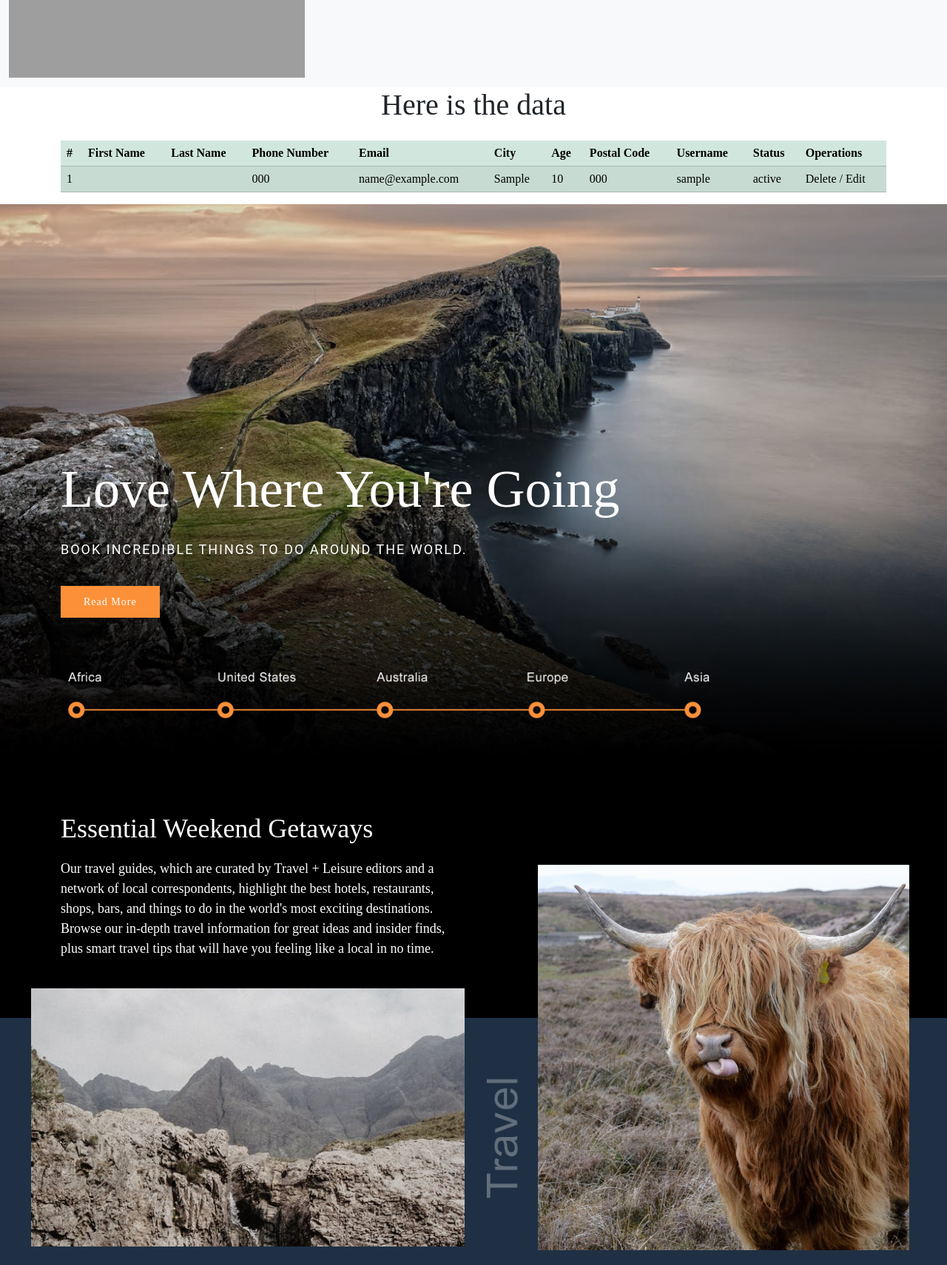
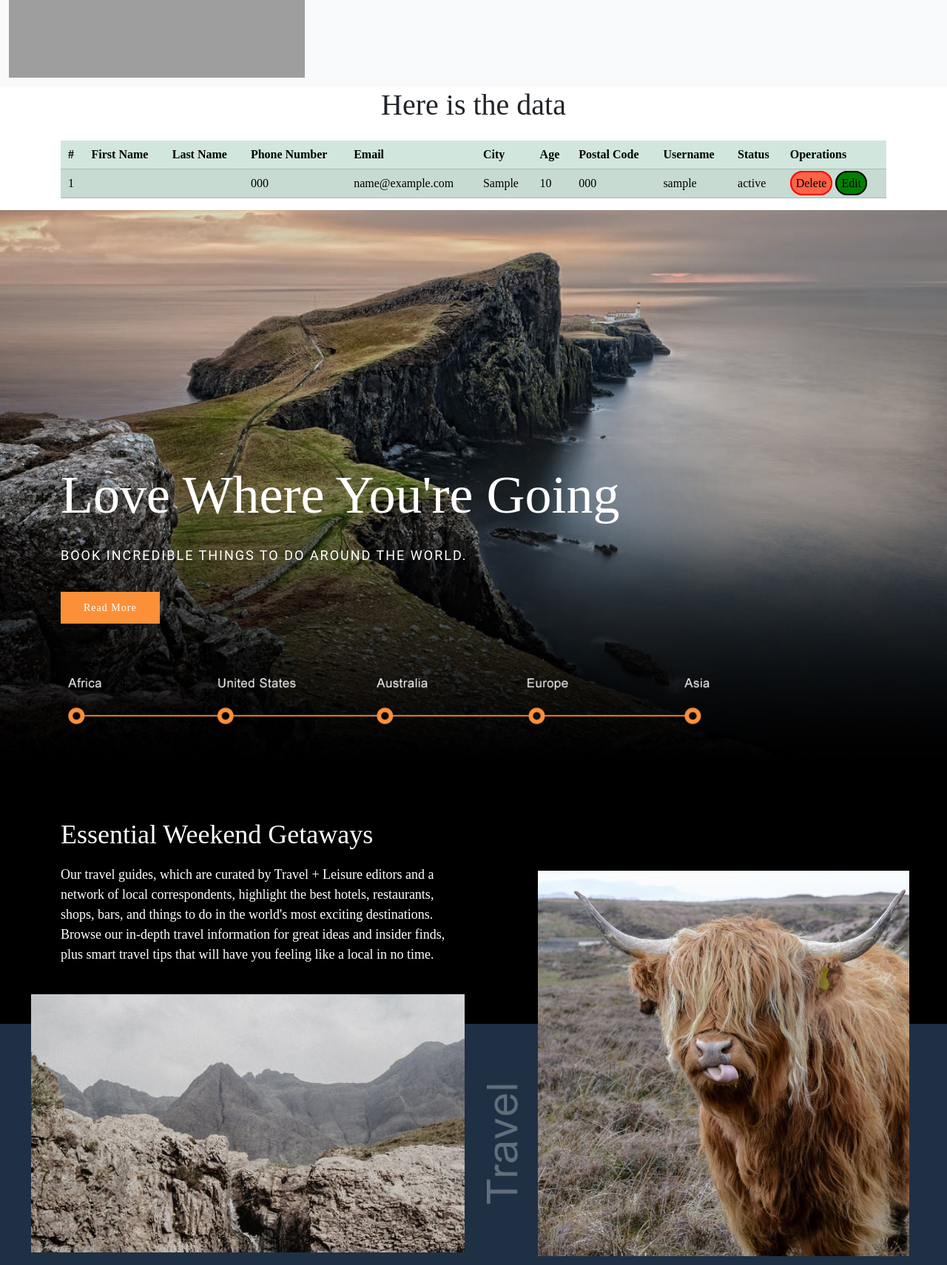
Before and after one commit to Virender-45/oxenphp, a PHP site: page /main2/index.php in a window 1280 px wide. Shown: the part 208-1918 px from the top of the page at 74% size. Run offline with PHP 8.4, Linux system fonts and the light colour scheme; tables that the repository leaves empty or names only in its code hold one stand-in row (values such as "Sample post"); data that the repository does not hold is empty; grey boxes are pictures that could not be loaded.

Commit message:
Update display.php

```diff
--- a/main2/user/display.php
+++ b/main2/user/display.php
@@ -1,23 +1,34 @@
 <style>
+
+	td,th {
+		padding: 10px !important;
+	}
   td a.delbtn {
     color: #000;
     text-decoration: none;
-  }
+    border: 2px solid red;
+    padding: 6px;
+    background-color: tomato;
+    border-radius: 20px;
+}
 
   td a:hover.delbtn {
-    color: tomato;
+    color: #fff;
   }
 
   td a.editbtn {
     color: #000;
     text-decoration: none;
+    border: 2px solid #000;
+    padding: 6px;
+    background-color: green;
+    border-radius: 20px;
   }
 
   td a:hover.editbtn {
-    color: green;
+    color: #ffeb00;
   }
 </style>
-
 
 <?php
 include("config.php");
@@ -61,14 +72,14 @@ $total = mysqli_num_rows($data);
             <td>" . $result['code'] . "</td>
             <td>" . $result['username'] . "</td>
             <td>" . $result['status'] . "</td>
-            <td><a class='delbtn' href='delete.php?id=$result[id]' >Delete</a> /
+            <td><a class='delbtn' href='delete.php?id=$result[id]' >Delete</a>
             <a class='editbtn' href='edit_form.php?id=$result[id]&fname=$result[firstName]&lname=$result[lastName]&pnum=$result[phonenumber]&email=$result[email]&city=$result[city]&status=$result[status]&age=$result[age]&code=$result[code]'>Edit</a>
             </td>
             </tr>";
         $id++;
       }
     } else {
-      echo "<tr><td colspan='11'>No records found</td></tr>";
+      echo "<tr><td colspan='11'>No record found</td></tr>";
     }
 
     ?>
```
